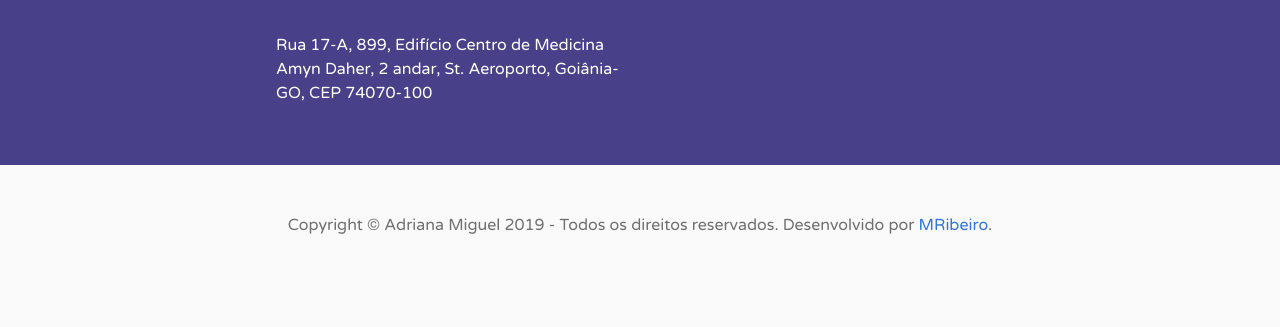
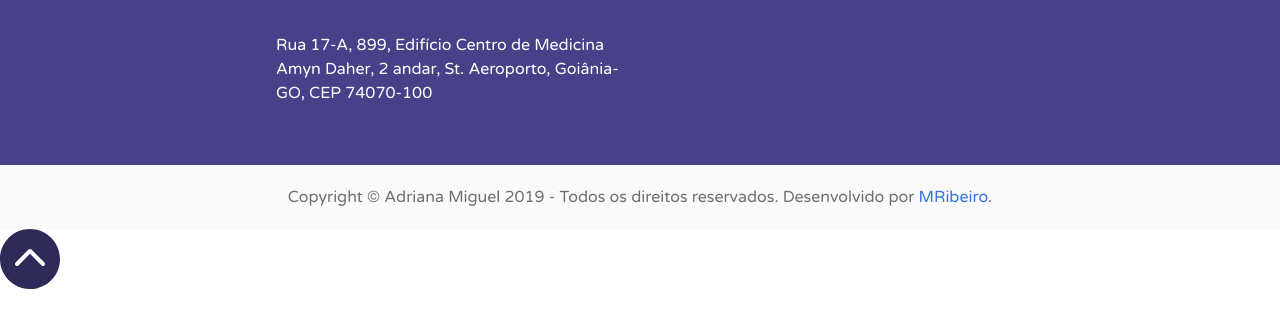
Before and after one commit to LucasRMP/adriana-miguel, a Gatsby site: page / in a window 1280 px wide. Shown: the part 3210-3537 px from the top of the page. After the commit the page ends 3505 px from the top, so only its background shows below. Built offline with nearby package versions, Linux system fonts and the light colour scheme; Gatsby itself is replaced by a stand-in of ours; a web font is replaced by a local one.

Commit message:
Added the 'back to top' button - not styled yet

```diff
--- a/src/components/Footer/styles.css
+++ b/src/components/Footer/styles.css
@@ -2,8 +2,9 @@
 @import url('//db.onlinewebfonts.com/c/dffb2b80813d195d26fa4d2aad48b059?family=Gotham+Rounded');
 
 .footer {
+  width: 100vw;
   font-family: 'Gotham', 'Varela Round', sans-serif;
   text-align: center;
   color: #707070;
-  padding: 20px;
+  padding: 20px !important;
 }
--- a/src/pages/index.js
+++ b/src/pages/index.js
@@ -9,9 +9,20 @@
 import Footer from '../components/Footer'
 import EbookFrom from '../components/EbookFrom'
 
+import arrowUp from './assets/arrow-up.svg'
 import './styles.css'
 
 const App = () => {
+
+  const backToTop = (e) => {
+    e.preventDefault();
+
+    window.scrollTo({
+      top: 0,
+      behavior: "smooth"
+    });
+  }
+
   return (
     <div className="content">
       <Helmet>
@@ -27,6 +38,7 @@
       <Map className="google-map"></Map>
       <Contact className="contact" id="fale-comigo"></Contact>
       <Footer className="footer" id="rodape"></Footer>
+      <a className="back-to-top-btn" onClick={backToTop} ><img src={arrowUp} alt=""/></a>
     </div>
   );
 }
--- a/src/pages/styles.css
+++ b/src/pages/styles.css
@@ -86,3 +86,12 @@
   margin-inline-start: 0px;
   margin-inline-end: 0px;
 }
+
+.back-to-top-btn {
+  position: absolute;
+}
+
+.back-to-top-btn img {
+  width: 60px;
+  height: 60px;
+}
```
Also changed, not shown: src/pages/assets/arrow-up.svg (added).
